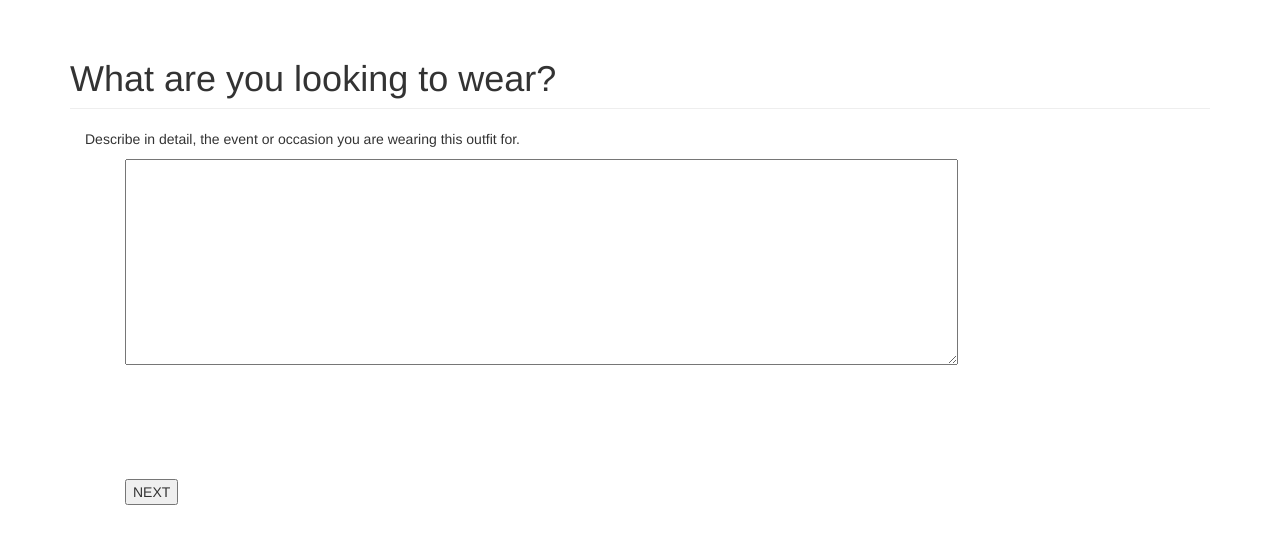
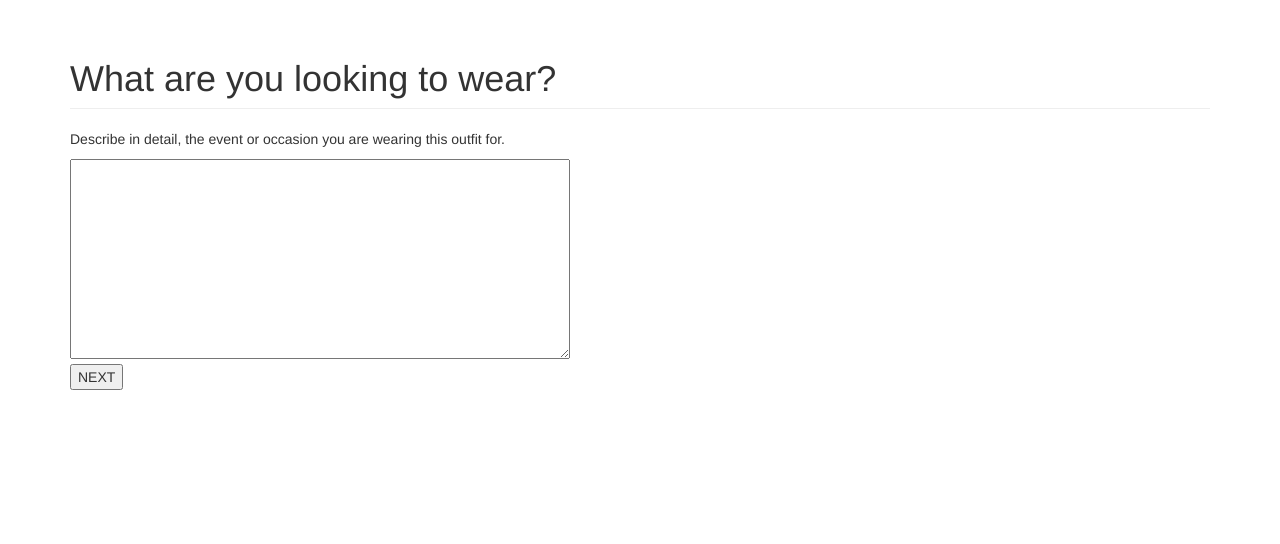
Before and after one commit to SunayaShivakumar/FlaskDemo-merge, a Flask app: page /page3 in a window 1280 px wide. Shown: the part 51-595 px from the top of the page. Run offline with Flask 2, Linux system fonts and the light colour scheme; some libraries are stand-ins or nearby versions.

Commit message:
minor changes

```diff
--- a/app/mallet/abstract_words.txt
+++ b/app/mallet/abstract_words.txt
@@ -1 +1 @@
-snow winter winterstyle
+winter winterstyle winteroutfit winterfashion fallwinter cold snowy snowing
--- a/app/static/netflix_style.css
+++ b/app/static/netflix_style.css
@@ -1,3 +1,10 @@
+.sunutextbox {
+  width: 100%;
+  max-width: 500px;
+  height: auto;
+  min-height: 200px;
+  max-height: 1000px;
+}
 * {
   -webkit-box-sizing: border-box;
      -moz-box-sizing: border-box;
--- a/app/templates/index.html
+++ b/app/templates/index.html
@@ -39,7 +39,7 @@
     <!-- Page Content -->
     <div class="container">
         <div class="row">
-            <div class="col-lg-12">
+            <div class="col-xs-12">
                 <h2>Fashion Recommendation System</h2>
                 <br />
                 <p id="loadingtext">consent form goes here</p>
--- a/app/templates/page3.html
+++ b/app/templates/page3.html
@@ -11,6 +11,7 @@
     <link href="{{ url_for('static', filename='css3/bootstrap.min.css') }}" rel="stylesheet">
     <!-- Custom CSS -->
     <link href="{{ url_for('static', filename='css3/1-col-portfolio.css') }}" rel="stylesheet">
+    <link rel="stylesheet" type="text/css" href="/static/netflix_style.css">
 </head>
 <body>
     <!-- Navigation -->
@@ -40,7 +41,7 @@
 
         <!-- Page Heading -->
         <div class="row">
-            <div class="col-lg-12">
+            <div class="col-xs-12">
                 <h1 class="page-header">What are you looking to wear?
                 </h1>
             </div>
@@ -48,15 +49,13 @@
         <!-- /.row -->
 
         <!-- Project One -->
-        <div class="col">
-            <div class="col-md-5">
+        <div class="row">
+            <div class="col-xs-8">
                 <p>Describe in detail, the event or occasion you are wearing this outfit for.</p>
-                <ul>
-                <div class="ui-widget">{{ form.event(cols="100", rows="10", maxlength=1500) }}</div>
-                <div id="loadingtext" style="visibility:hidden"><h3>Processing... We will suggest some items that might fit the occasion you described.</h3></div>
+                <div class="ui-widget sunutextbox">{{ form.event(maxlength=1500,class="sunutextbox") }}</div>
+                <div id="loadingtext" style="display:none"><h3>Processing... We will suggest some items that might fit the occasion you described.</h3></div>
                 <input id="finishbutton" type="submit" value="NEXT">
                 <div id="results"></div>
-                </ul>
             </div>
         </div>
 
--- a/app/templates/page4.html
+++ b/app/templates/page4.html
@@ -33,14 +33,14 @@
     <div class="container">
 
         <div class="row">
-            <div class="col-lg-12">
+            <div class="col-xs-12">
                 <h1 class="page-header">Here are some suggestions...
                 </h1>
             </div>
         </div>
 
         <div class="col">
-            <div class="col-md-12">
+            <div class="col-xs-12">
 
                 <div id="loadingtext" style="display:none"><h3>Processing... We will suggest some items that might fit the occasion you described.</h3></div>
                 <div>
@@ -74,7 +74,7 @@
             document.getElementById("finishbutton").addEventListener("click", function() {
                             var form = document.createElement('form');
                             form.method = "GET";
-                            form.action = "{{url_for('thankyou')}}";
+                            form.action = "{{url_for('survey_page3')}}";
                             form.submit();
             });
 
--- a/app/views.py
+++ b/app/views.py
@@ -273,6 +273,7 @@ def fixed_heap_insert(h, size, input):
 
 def ComputeMatch(lookup, tags):
 	tags = set(tags)
+	print(tags)
 	tops = []
 	allwords = set()
 	for k, v in lookup.items():
```
Also changed, not shown: app.db, 3 other files.
